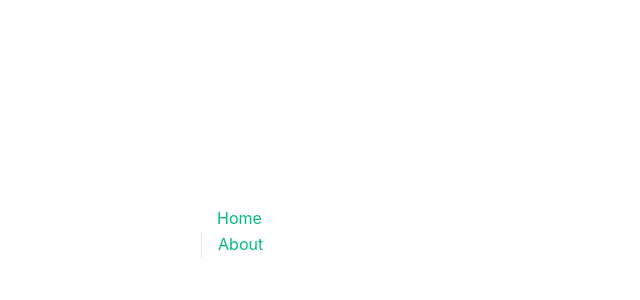
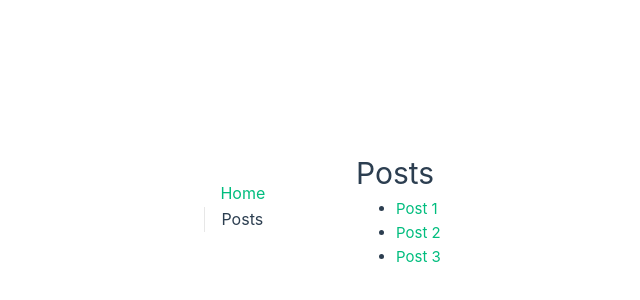
Before and after one commit to brunnoDatum/vue-composition-api-basics, a Vue app: page /posts in a window 1280 px wide. Before the commit this address had no page. Shown: the part 176-476 px from the top of the page, without its empty margins (284-924 px from the left). Built offline with nearby package versions, Linux system fonts and the light colour scheme.

Commit message:
Adding some routes

```diff
--- a/src/App.vue
+++ b/src/App.vue
@@ -1,7 +1,7 @@
 <template>
   <nav>
     <RouterLink to="/">Home</RouterLink>
-    <RouterLink to="/about">About</RouterLink>
+    <RouterLink to="/posts">Posts</RouterLink>
   </nav>
 
   <RouterView />
--- a/src/router/index.js
+++ b/src/router/index.js
@@ -1,23 +1,25 @@
-import { createRouter, createWebHistory } from 'vue-router'
-import HomeView from '../views/HomeView.vue'
+import { createRouter, createWebHistory } from "vue-router";
+import HomeView from "../views/HomeView.vue";
 
 const router = createRouter({
   history: createWebHistory(import.meta.env.BASE_URL),
   routes: [
     {
-      path: '/',
-      name: 'home',
-      component: HomeView
+      path: "/",
+      name: "home",
+      component: HomeView,
     },
     {
-      path: '/about',
-      name: 'about',
-      // route level code-splitting
-      // this generates a separate chunk (About.[hash].js) for this route
-      // which is lazy-loaded when the route is visited.
-      component: () => import('../views/AboutView.vue')
-    }
-  ]
-})
+      path: "/posts",
+      name: "posts",
+      component: () => import("../views/PostsView.vue"),
+    },
+    {
+      path: "/postDetail/:id",
+      name: "postDetail",
+      component: () => import("../views/PostDetailView.vue"),
+    },
+  ],
+});
 
-export default router
+export default router;
--- a/src/views/AboutView.vue
+++ /dev/null
@@ -1,5 +0,0 @@
-<template>
-  <div class="about">
-    <h1>About</h1>
-  </div>
-</template>
--- /dev/null
+++ b/src/views/PostDetailView.vue
@@ -0,0 +1,7 @@
+<template>
+  <div class="post-detail">
+    <h1>This is a post page</h1>
+    <p>Display the content of post ID: {{ $route.params.id }}</p>
+    <p><RouterLink to="/posts">&lt; Back</RouterLink></p>
+  </div>
+</template>
--- /dev/null
+++ b/src/views/PostsView.vue
@@ -0,0 +1,23 @@
+<template>
+  <div class="posts">
+    <h1>Posts</h1>
+
+    <ul>
+      <li>
+        <RouterLink to="/postDetail/1">Post 1</RouterLink>
+      </li>
+      <li>
+        <RouterLink to="/postDetail/2">Post 2</RouterLink>
+      </li>
+      <li>
+        <RouterLink to="/postDetail/3">Post 3</RouterLink>
+      </li>
+    </ul>
+  </div>
+</template>
+
+<style scoped>
+ul {
+  margin-bottom: 30px;
+}
+</style>
```
